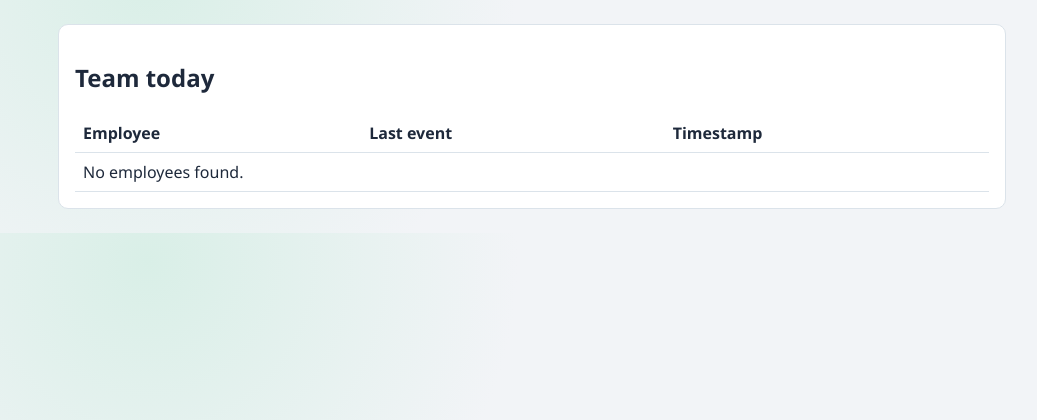
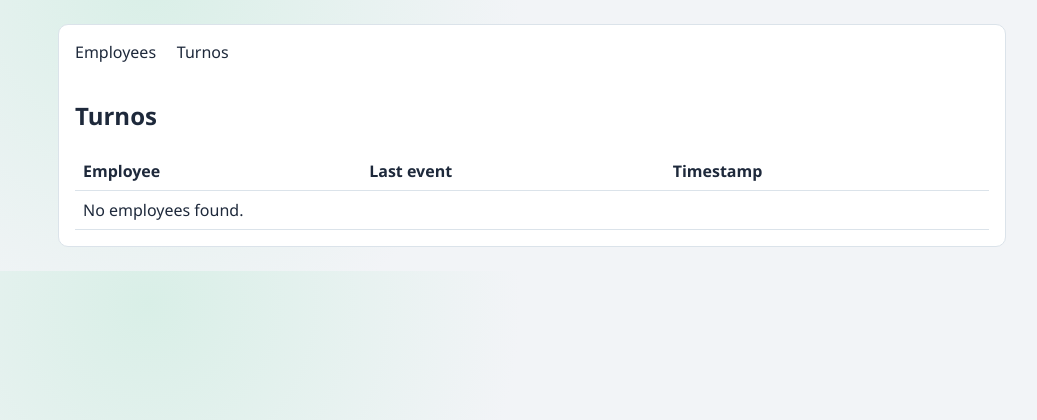
Before and after one commit to jaumecarreno/control-horario, a Flask app: template app/templates/admin/team_today.html in a window 1280 px wide. Shown: the part 55-475 px from the top of the page, without its empty margins (108-1145 px from the left). Run offline with Flask 3, Linux system fonts and the light colour scheme; the template is opened without the code that fills it, so the values that code supplies are empty; some libraries are stand-ins or nearby versions.

Commit message:
Add shifts route and refactor team_today template to include sections

```diff
--- /dev/null
+++ b/app/templates/admin/_sections.html
@@ -0,0 +1,4 @@
+<nav class="inline" style="margin-bottom: 1rem;">
+  <a href="{{ url_for('admin.employees_list') }}">Employees</a>
+  <a href="{{ url_for('admin.shifts') }}">Turnos</a>
+</nav>
--- a/app/templates/admin/employees.html
+++ b/app/templates/admin/employees.html
@@ -2,6 +2,7 @@
 
 {% block content %}
   <section class="card">
+    {% include "admin/_sections.html" %}
     <h1>Employees</h1>
     <p><a href="{{ url_for('admin.employees_new') }}">Create employee</a></p>
     <table>
--- a/app/templates/admin/team_today.html
+++ b/app/templates/admin/team_today.html
@@ -2,7 +2,8 @@
 
 {% block content %}
   <section class="card">
-    <h1>Team today</h1>
+    {% include "admin/_sections.html" %}
+    <h1>Turnos</h1>
     <table>
       <thead>
         <tr>
```
Also changed, not shown: app/blueprints/admin.py (+12 -0 lines).
